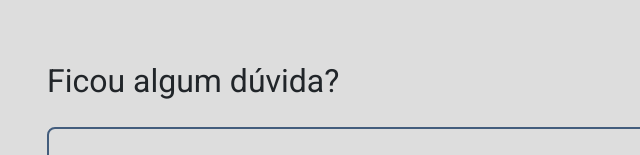
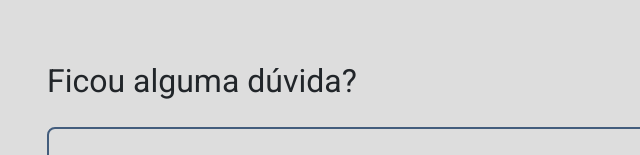
Before and after one commit to santiagobruna/bodyS, a website: page index.html in a window 1280 px wide. Shown: the part 2757-2912 px from the top of the page, 33-673 px from the left. Drawn offline with nearby package versions, Linux system fonts and the light colour scheme.

Commit message:
corrigindo titulo de duvidas

```diff
--- a/index.html
+++ b/index.html
@@ -253,7 +253,7 @@
       </section>
       <section id="duvidas">
         <div>
-          <h2>Ficou algum dúvida?</h2>
+          <h2>Ficou alguma dúvida?</h2>
           <div class="duvida">
             <h3>
               Quais são os horários de funcionamento da academia?
```
